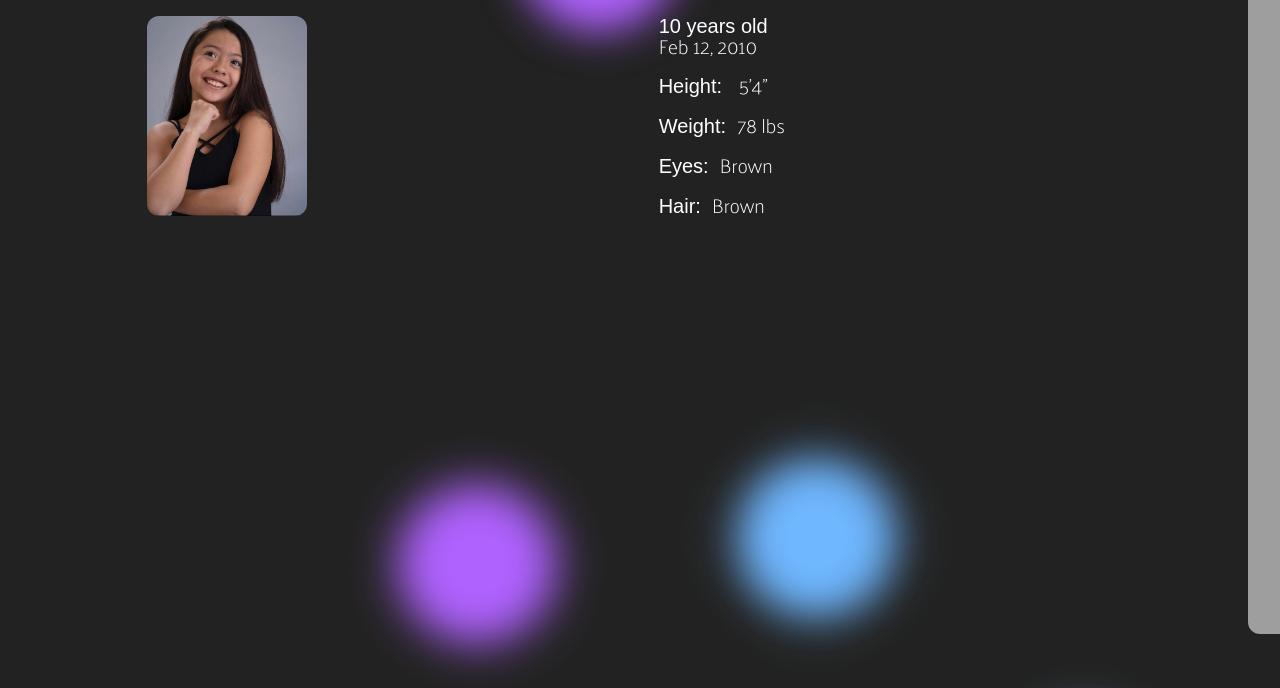
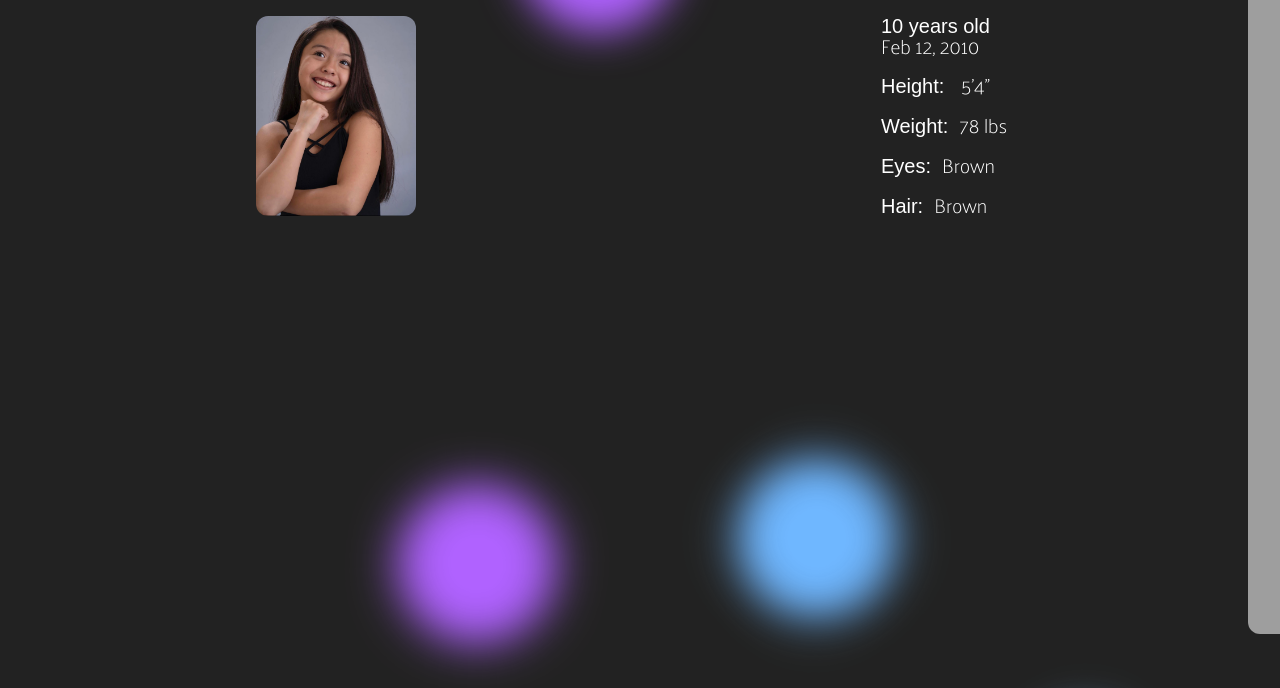
Before and after one commit to AnthonyC93/davna, a plain HTML site: page index.html in a window 1280 px wide. Shown: the part 112-800 px from the top of the page. Drawn offline with Linux system fonts and the light colour scheme; grey boxes are pictures that could not be loaded; a web font is replaced by a local one.

Commit message:
changed structure to make spacing better

```diff
--- a/index.html
+++ b/index.html
@@ -16,10 +16,13 @@
         <h1 class="name">Davna Ceron</h1>
       </nav>
       <section class="pic-bio flex row fade">
+        <div>
           <img
             src="./assets/images/davna-headshot.jpg"
             alt="Davna Ceron Headshot"
           />
+        </div>
+        <div>
           <div class="flex column bio">
             <div class="flex column age">
               <p>10 years old</p>
@@ -29,6 +32,7 @@
             <p>Weight: &nbsp;<span class="light">78 lbs</span></p>
             <p>Eyes: &nbsp;<span class="light">Brown</span></p>
             <p>Hair: &nbsp;<span class="light">Brown</span></p>
+          </div>
         </div>
       </section>
 
--- a/index.scss
+++ b/index.scss
@@ -61,6 +61,13 @@ section.pic-bio {
   //   width: 80%;
   // padding: 0 3vh;
   //   opacity: 0;
+  > div {
+    height: 100%;
+    width: 49%;
+    display: flex;
+    justify-content: center;
+    align-items: center;
+
     img {
       border-radius: 1.5vh;
       border-radius: calc(var(--vh, 1vh) * 1.5);
@@ -71,10 +78,8 @@ section.pic-bio {
     .bio {
       height: 100%;
       justify-content: space-between;
-    width: 49%;
-    padding-left: 10%;
+      // padding-left: 10%;
 
-    // margin: 0 auto;
       .age {
         width: 100%;
       }
@@ -83,6 +88,7 @@ section.pic-bio {
         font-size: calc(var(--vh, 1vh) * 2.5);
         width: 100%;
         text-align: left;
+      }
     }
   }
 }
```
Also changed, not shown: index.css, 1 other file. Lines whose indentation alone changed are shown as unchanged.
